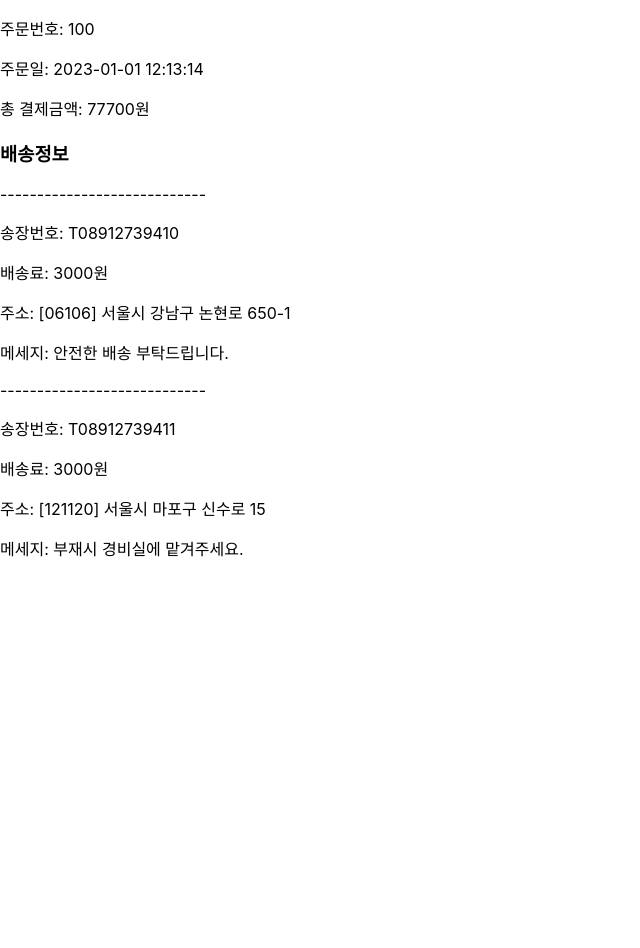
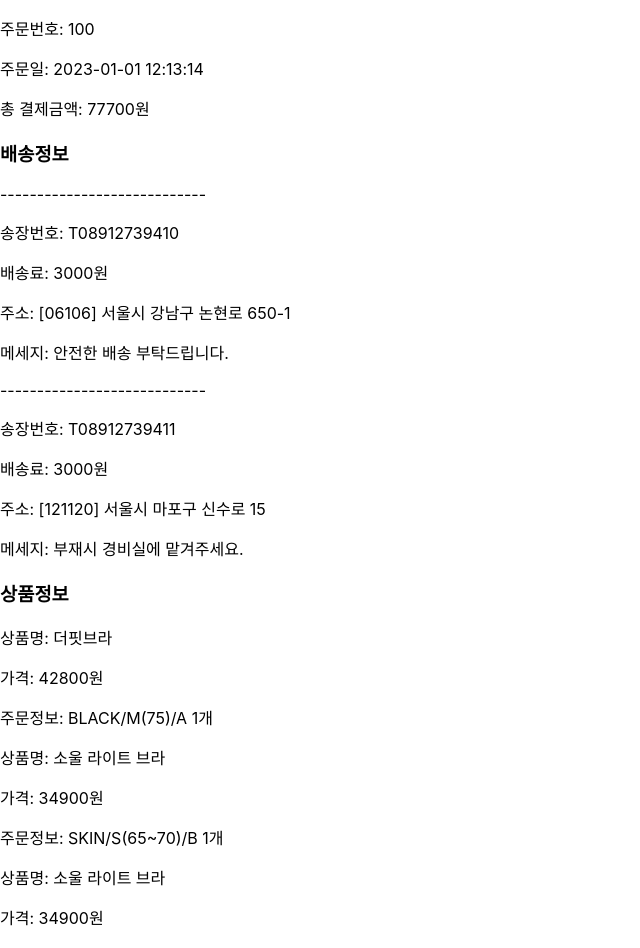
Before and after one commit to antigravity-official/anti-frontend-order, a React (Create React App) app: page / in a window 1280 px wide. Shown: the top 948 px of the page, without its empty margins (0-640 px from the left). Before the commit the page ends 800 px from the top, so only its background shows below. Built offline with nearby package versions, Linux system fonts and the light colour scheme.

Commit message:
feat: ProductGroup 컴포넌트에 shippingInfo 데이터를 전달하고, shippingInfo 데이터 매핑 기능을 추가

```diff
--- a/src/App.tsx
+++ b/src/App.tsx
@@ -4,6 +4,7 @@ import { OrderModel, ShippingModel } from "./Models";
 import Loading from "./components/loading/Loading";
 import OrderGroup from "./components/order-group/OrderGroup";
 import ShippingGroup from "./components/shipping-group/ShippingGroup";
+import ProductGroup from "./components/product-group/ProductGroup";
 
 import "./App.css";
 
@@ -46,6 +47,7 @@ function App() {
       <Loading isLoading={isLoading} />
       <OrderGroup orderInfo={orderInfo} />
       <ShippingGroup shippingInfo={shippingInfo} />
+      <ProductGroup shippingInfo={shippingInfo} />
     </div>
   );
 }
--- a/src/components/product-group/ProductGroup.tsx
+++ b/src/components/product-group/ProductGroup.tsx
@@ -1,19 +1,25 @@
 import React from "react";
-import { OrderProductModel } from "../../Models";
+import { ShippingModel } from "../../Models";
 
 import Product from "./product/Product";
 
+import "./ProductGroup.css";
+
 interface ProductGroupProps {
-  products: OrderProductModel[];
+  shippingInfo: ShippingModel[];
 }
 
-const ProductGroup = ({ products }: ProductGroupProps) => {
+const ProductGroup = ({ shippingInfo }: ProductGroupProps) => {
+  console.log(shippingInfo);
   return (
-    <div>
-      <p>----------------------------</p>
-      <p>[상품목록]</p>
-      {products.map((product, index) => (
-        <Product key={index} product={product} />
+    <div className="productGroup">
+      <h3>상품정보</h3>
+      {shippingInfo.map((shipping) => (
+        <div key={shipping.id}>
+          {shipping.products.map((product) => (
+            <Product key={product.id} product={product} />
+          ))}
+        </div>
       ))}
     </div>
   );
--- a/src/components/shipping-group/ShippingGroup.tsx
+++ b/src/components/shipping-group/ShippingGroup.tsx
@@ -10,7 +10,6 @@ interface ShippingGroupProps {
 }
 
 const ShippingGroup = ({ shippingInfo }: ShippingGroupProps) => {
-  console.log("shippingInfo", shippingInfo);
   return (
     <div>
       <h3>배송정보</h3>
```
